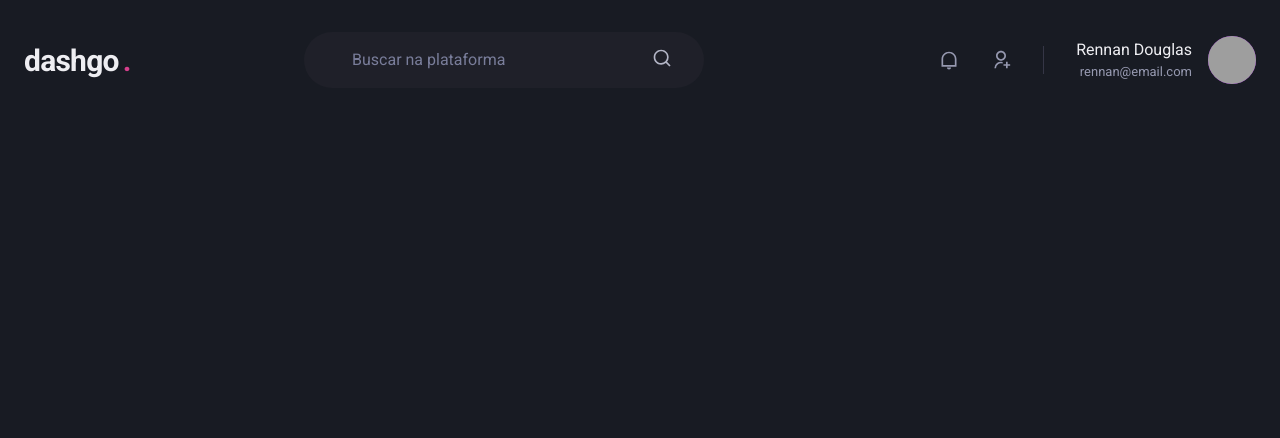
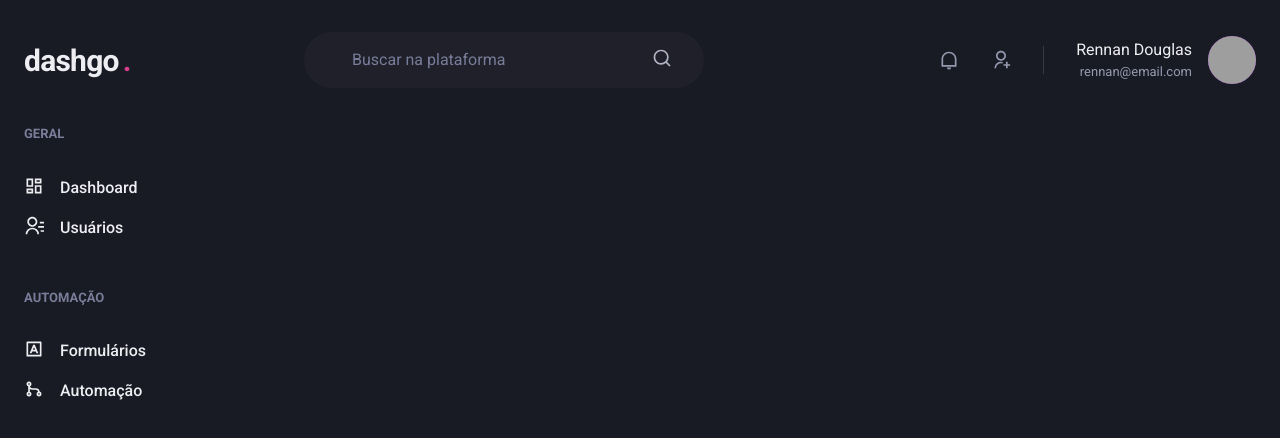
Before and after one commit to RennanD/dashgo, a Next.js app: page /dashboard in a window 1280 px wide. Shown: the top 438 px of the page. Built offline with nearby package versions, Linux system fonts and the light colour scheme; grey boxes are pictures that could not be loaded.

Commit message:
feat: create Sidebar component

```diff
--- /dev/null
+++ b/src/components/Sidebar.tsx
@@ -0,0 +1,58 @@
+import { Box, Stack, Text, Link, Icon } from '@chakra-ui/react';
+
+import {
+  RiContactsLine,
+  RiDashboardLine,
+  RiGitMergeLine,
+  RiInputMethodLine,
+} from 'react-icons/ri';
+
+export function Sidebar(): JSX.Element {
+  return (
+    <Box as="aside" width="64" marginRight="8">
+      <Stack spacing="12" align="flex-start">
+        <Box>
+          <Text fontWeight="bold" color="gray.400" fontSize="small">
+            GERAL
+          </Text>
+          <Stack spacing="4" marginTop="8" align="stretch">
+            <Link href="/dashboard" display="flex" align="center">
+              <Icon as={RiDashboardLine} fontSize="20" />
+              <Text marginLeft="4" fontWeight="medium">
+                Dashboard
+              </Text>
+            </Link>
+
+            <Link href="/dashboard" display="flex" align="center">
+              <Icon as={RiContactsLine} fontSize="20" />
+              <Text marginLeft="4" fontWeight="medium">
+                Usuários
+              </Text>
+            </Link>
+          </Stack>
+        </Box>
+
+        <Box>
+          <Text fontWeight="bold" color="gray.400" fontSize="small">
+            AUTOMAÇÃO
+          </Text>
+          <Stack spacing="4" marginTop="8" align="stretch">
+            <Link href="/dashboard" display="flex" align="center">
+              <Icon as={RiInputMethodLine} fontSize="20" />
+              <Text marginLeft="4" fontWeight="medium">
+                Formulários
+              </Text>
+            </Link>
+
+            <Link href="/dashboard" display="flex" align="center">
+              <Icon as={RiGitMergeLine} fontSize="20" />
+              <Text marginLeft="4" fontWeight="medium">
+                Automação
+              </Text>
+            </Link>
+          </Stack>
+        </Box>
+      </Stack>
+    </Box>
+  );
+}
--- a/src/pages/dashboard.tsx
+++ b/src/pages/dashboard.tsx
@@ -1,5 +1,22 @@
+import { Flex } from '@chakra-ui/react';
+
 import { Header } from '../components/Header';
+import { Sidebar } from '../components/Sidebar';
 
 export default function Dashboard(): JSX.Element {
-  return <Header />;
+  return (
+    <Flex direction="column" height="100vh">
+      <Header />
+
+      <Flex
+        width="100%"
+        marginY="6"
+        maxWidth={1480}
+        marginX="auto"
+        paddingX="6"
+      >
+        <Sidebar />
+      </Flex>
+    </Flex>
+  );
 }
```
